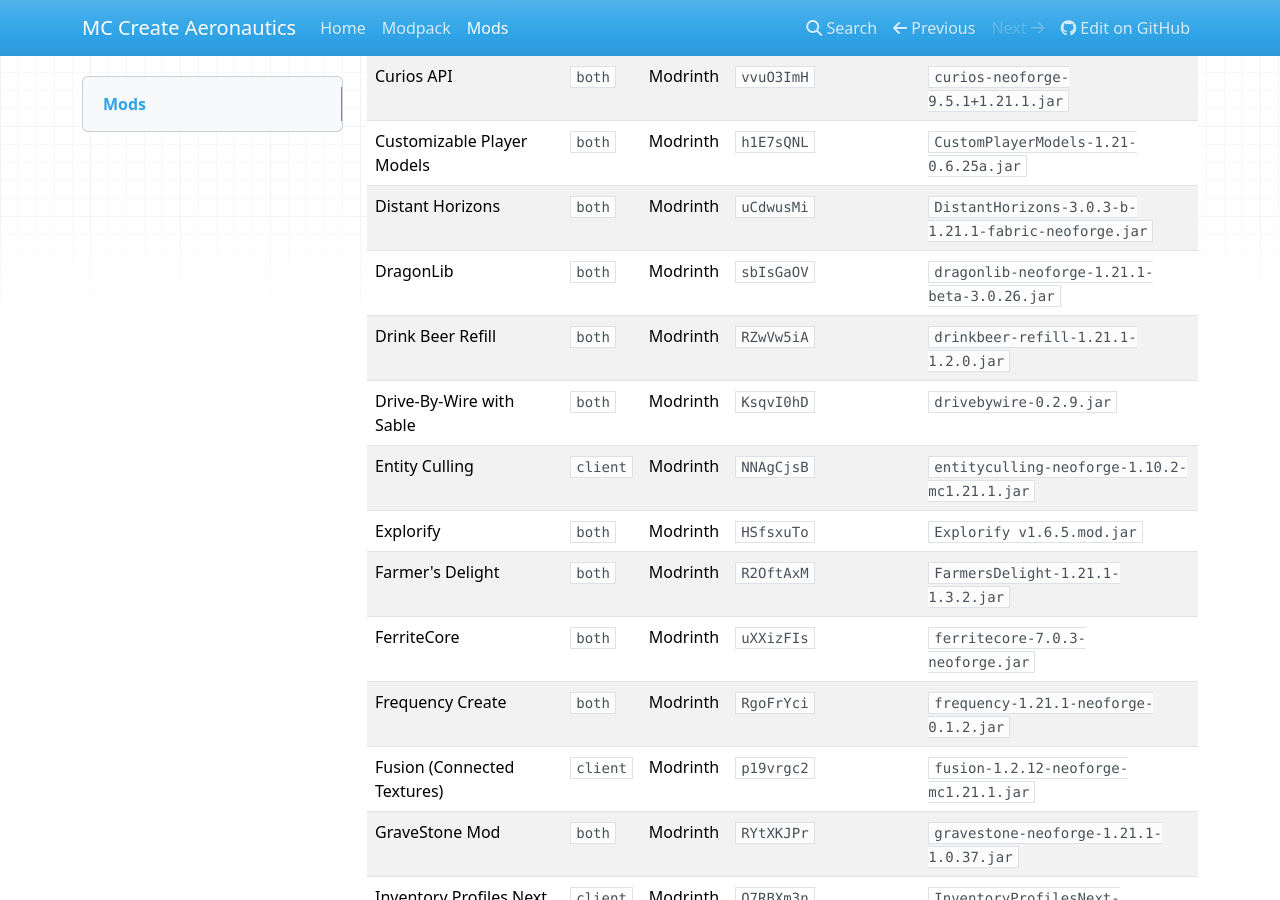
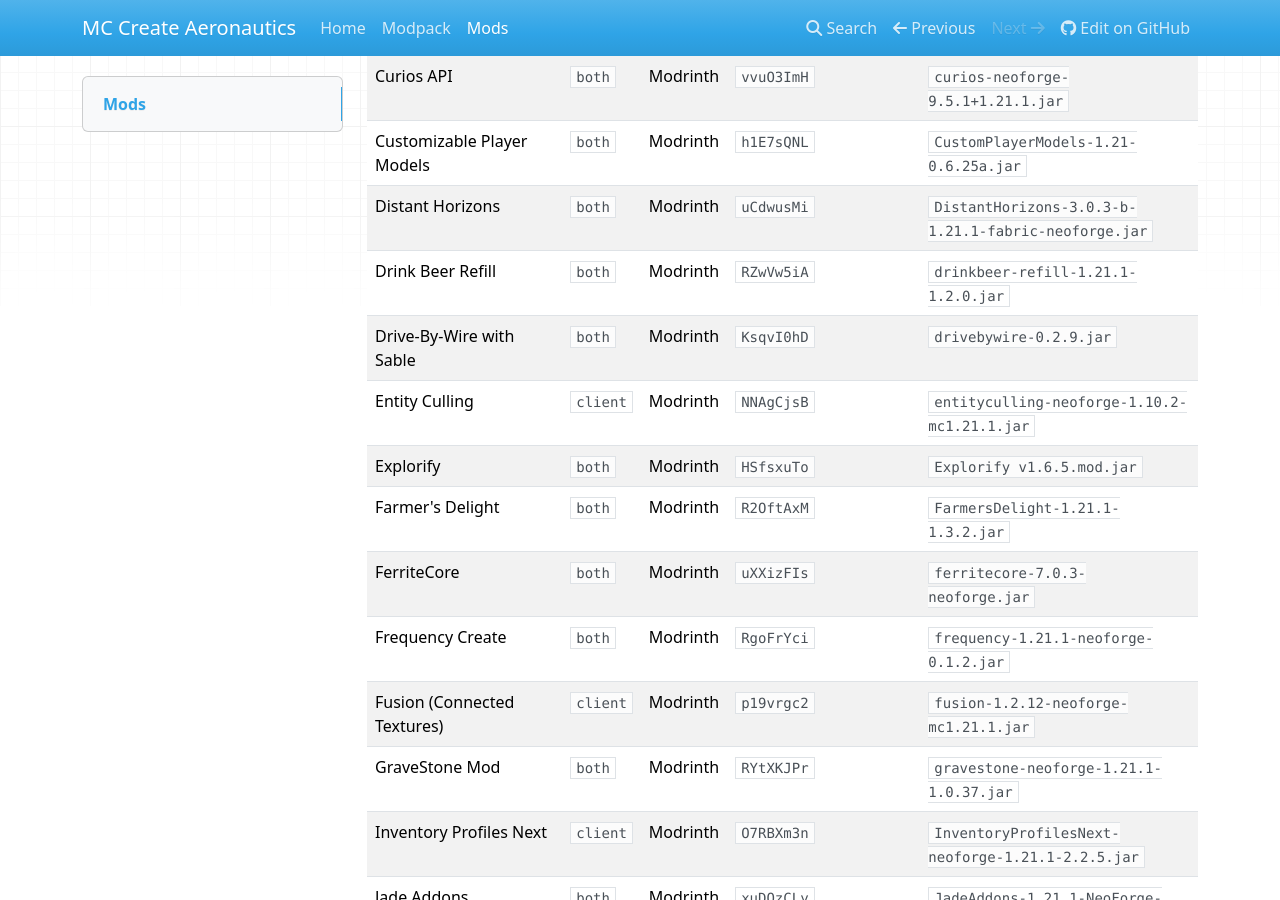
Before and after one commit to AlexCawl/mc-create-aeronautics-modpack, an MkDocs documentation site: the page built from docs/mods.md, in a window 1280 px wide and 900 px high, scrolled down 2931 px. Built offline with MkDocs 1.6.1, drawn with Linux system fonts in a browser that asks for light colours; nearby versions of some CDN libraries; part of the change alters nothing that is shown; some of the changed text lies outside the part shown.

Commit message:
fix: removed dragonlib.pw.toml

```diff
--- a/docs/mods.md
+++ b/docs/mods.md
@@ -4,7 +4,7 @@ This table mirrors the pinned packwiz metadata in `modpack/mods/*.pw.toml`.
 
 When a mod is added, removed, updated, or moved between sides, update this table in the same commit.
 
-Total mods: 94.
+Total mods: 93.
 
 | Mod | Side | Source | Project ID | File |
 | --- | --- | --- | --- | --- |
@@ -55,7 +55,6 @@ Total mods: 94.
 | Curios API | `both` | Modrinth | `vvuO3ImH` | `curios-neoforge-9.5.1+1.21.1.jar` |
 | Customizable Player Models | `both` | Modrinth | `h1E7sQNL` | `CustomPlayerModels-1.21-0.6.25a.jar` |
 | Distant Horizons | `both` | Modrinth | `uCdwusMi` | `DistantHorizons-3.0.3-b-1.21.1-fabric-neoforge.jar` |
-| DragonLib | `both` | Modrinth | `sbIsGaOV` | `dragonlib-neoforge-1.21.1-beta-3.0.26.jar` |
 | Drink Beer Refill | `both` | Modrinth | `RZwVw5iA` | `drinkbeer-refill-1.21.1-1.2.0.jar` |
 | Drive-By-Wire with Sable | `both` | Modrinth | `KsqvI0hD` | `drivebywire-0.2.9.jar` |
 | Entity Culling | `client` | Modrinth | `NNAgCjsB` | `entityculling-neoforge-1.10.2-mc1.21.1.jar` |
```
Also changed, not shown: 3 other files.
